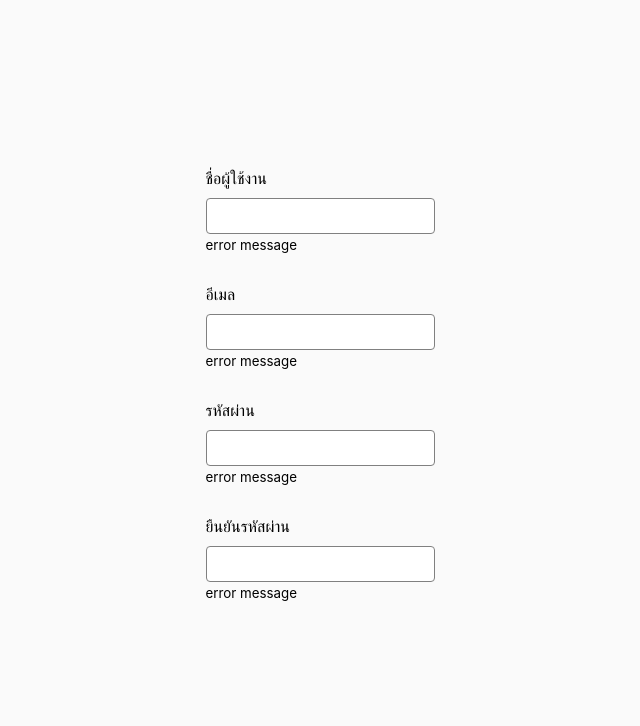
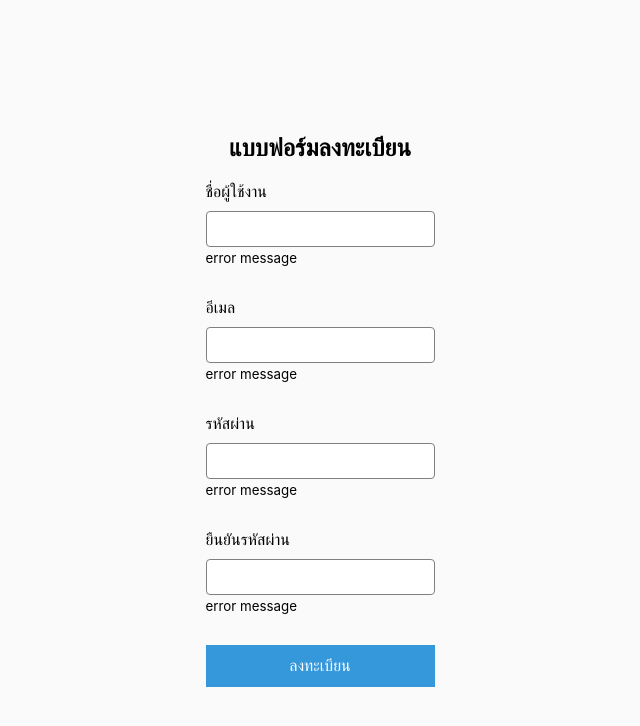
Before and after one commit to chon26909/form-validation, a React (Create React App) app: page / in a window 1280 px wide. Shown: the top 726 px of the page, without its empty margins (320-960 px from the left). Built offline with nearby package versions, Linux system fonts and the light colour scheme.

Commit message:
create state

```diff
--- a/src/components/Form.jsx
+++ b/src/components/Form.jsx
@@ -1,9 +1,16 @@
-import React from 'react'
+import React, { useState } from 'react';
 
 const Form = () => {
+
+    const [ username, setUsername ] = useState("");
+    const [ email, setEmail ] = useState("");
+    const [ password, setPassword ] = useState("");
+    const [ confimPassword, setConfirmPassword ] = useState("")
+
     return (
         <div className="container">
             <form>
+                <h2>แบบฟอร์มลงทะเบียน</h2>
                 <div className="form-control">
                     <label>ชื่อผู้ใช้งาน</label>
                     <input type="text" />
@@ -24,6 +31,7 @@ const Form = () => {
                     <input type="text" />
                     <small>error message</small>
                 </div>
+                <button type="submit">ลงทะเบียน</button>
             </form>
         </div>
     )
```
